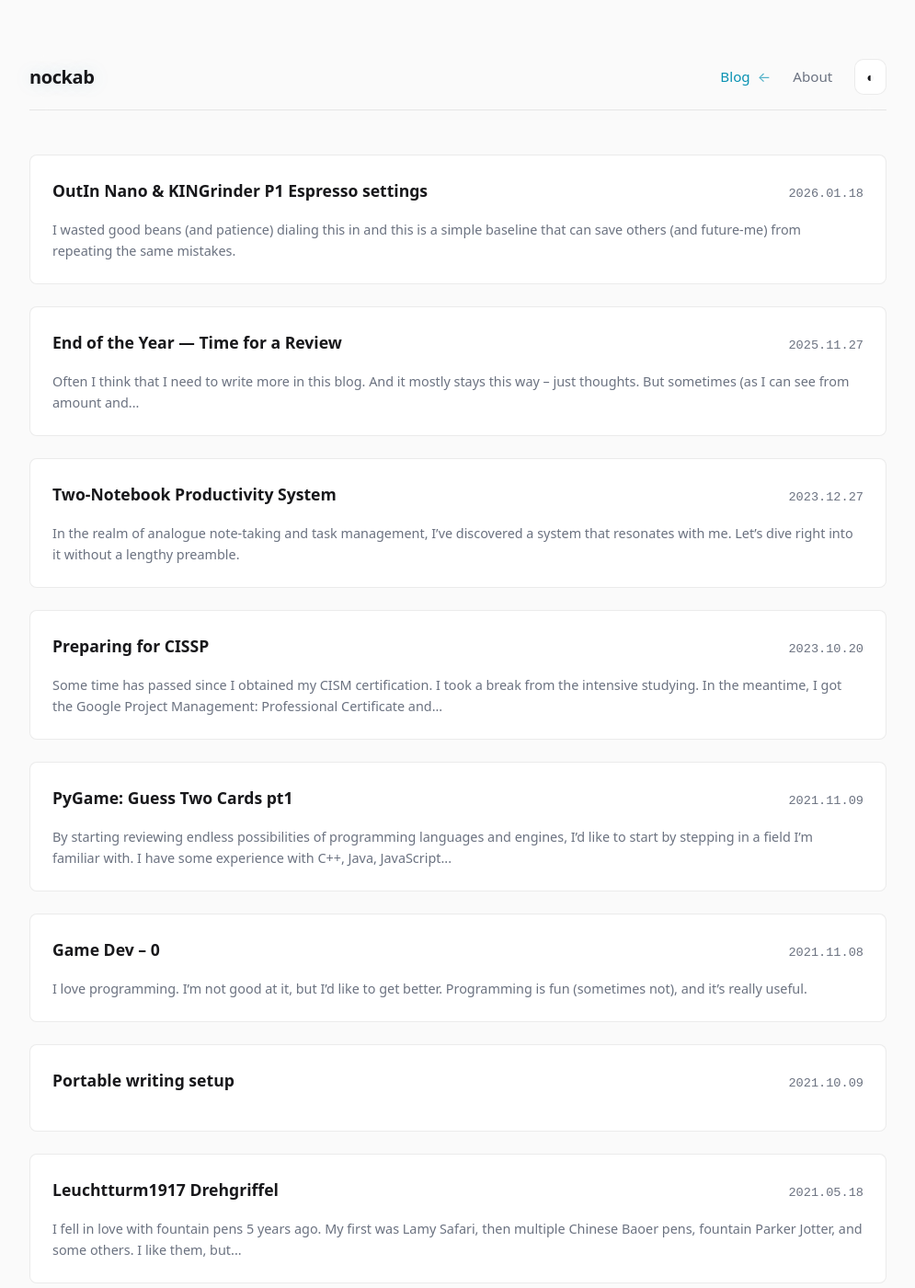
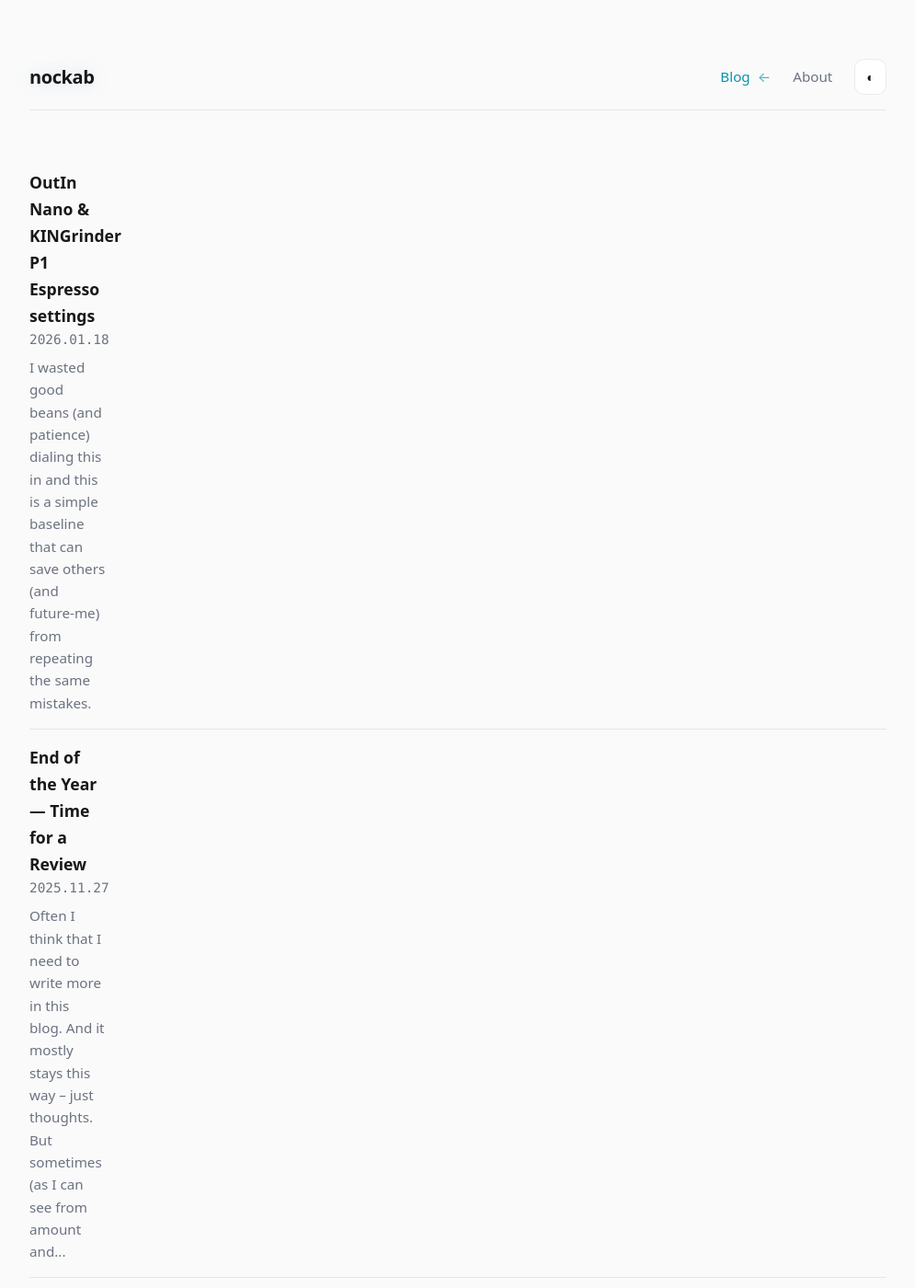
Before and after one commit to nockab/nockab.github.io, a Jekyll site: the page built from _pages/index.markdown, in a window 1280 px wide and 1400 px high. Shown: the whole window at 92% size, without its empty margins (142-1137 px from the left). Built offline with Jekyll 4.4.1, drawn with Linux system fonts in a browser that asks for light colours.

Commit message:
Update _postelements.scss
update

```diff
--- a/_sass/_postelements.scss
+++ b/_sass/_postelements.scss
@@ -1,110 +1,97 @@
+/* ==========================================================================
+   _postelements.scss — post list/index styling
+   ========================================================================== */
 
 .post-list {
   list-style: none;
+  padding: 0;
+  margin: 0;
 }
 
+/* Minimal row-based list item */
 .post-item {
-            background: var(--surface);
-            border: 1px solid var(--border);
-            border-radius: 8px;
-            padding: 1.5rem;
-            margin-bottom: 1.5rem;
-            transition: all 0.3s ease;
-            position: relative;
-            overflow: hidden;
-            display: flex;
-            gap: 1.5rem;
+  display: grid;
+  grid-template-columns: 9ch 1fr;
+  gap: 1rem;
+
+  padding: 1rem 0;
+  border-bottom: 1px solid var(--border);
 }
 
-        .post-item::before {
-            content: '';
-            position: absolute;
-            top: 0;
-            left: 0;
-            right: 0;
-            height: 2px;
-            background: linear-gradient(90deg, var(--accent), transparent);
-            opacity: 0;
-            transition: opacity 0.3s ease;
+/* subtle hover intention */
+.post-item:hover {
+  border-bottom-color: color-mix(in srgb, var(--accent) 40%, var(--border));
 }
 
-        .post-item:hover {
-            border-color: var(--accent);
-            box-shadow: 0 4px 20px var(--accent-glow);
-            transform: translateY(-2px);
+/* Date column */
+.post-item .post-date {
+  color: var(--text-muted);
+  font-size: 0.9rem;
+  font-family: ui-monospace, SFMono-Regular, Menlo, Monaco, Consolas, "Liberation Mono", monospace;
+  white-space: nowrap;
 }
 
-        .post-item:hover::before {
-            opacity: 1;
+/* Content column */
+.post-content {
+  flex: 1;
+}
+
+/* IMPORTANT:
+   This header is ONLY for list items; it will not affect the post page header
+   because it is scoped to .post-item */
+.post-item .post-header {
+  display: block;
+  margin-bottom: 0.25rem;
 }
 
 .post-link {
   font-size: 1.1rem;
-            font-weight: 600;
+  font-weight: 720;
   color: var(--text);
   text-decoration: none;
-            display: block;
-            margin-bottom: 0.5rem;
-            transition: color 0.2s ease;
 }
 
-        .post-item:hover .post-link {
+.post-link:hover {
   color: var(--accent);
-        }
-
-        .post-content {
-            flex: 1;
-        }
-
-        .post-header {
-            display: flex;
-            justify-content: space-between;
-            align-items: baseline;
-            gap: 1rem;
-            margin-bottom: 0.5rem;
+  text-shadow: 0 0 10px var(--accent-glow);
 }
 
 .post-excerpt {
+  margin-top: 0.35rem;
   color: var(--text-muted);
-            font-size: 0.9rem;
+  font-size: 0.95rem;
   line-height: 1.6;
 }
 
-.post-item .post-header {
-  display: flex;
-  justify-content: space-between;
-  align-items: baseline;
-  gap: 1rem;
-  margin-bottom: 0.5rem;
-}
-
-.post-item .post-date {
-  color: var(--text-muted);
-  font-size: 0.85rem;
-  font-family: monospace;
-}
-
+/* Optional thumbnail support (if you use .post-image in your templates) */
 .post-image {
   width: 120px;
   height: 120px;
-            border-radius: 6px;
+  border-radius: var(--radius-sm);
   object-fit: cover;
   border: 1px solid var(--border);
-            transition: all 0.3s ease;
+  transition: border-color 0.15s ease, box-shadow 0.15s ease;
   flex-shrink: 0;
 }
 
 .post-item:hover .post-image {
-            border-color: var(--accent);
+  border-color: color-mix(in srgb, var(--accent) 55%, var(--border));
   box-shadow: 0 0 15px var(--accent-glow);
 }
 
-        .post-date {
-            color: var(--text-muted);
-            font-size: 0.85rem;
-            font-family: monospace;
+/* Code highlight wrapper (keep) */
+.highlight {
+  overflow-x: auto;
 }
 
-.highlight {
-  overflow-x:auto;
+/* Mobile: stack date above title */
+@media (max-width: 640px) {
+  .post-item {
+    grid-template-columns: 1fr;
+    gap: 0.5rem;
   }
+
+  .post-item .post-date {
+    order: -1;
+  }
+}
```
Lines whose indentation alone changed are shown as unchanged.
